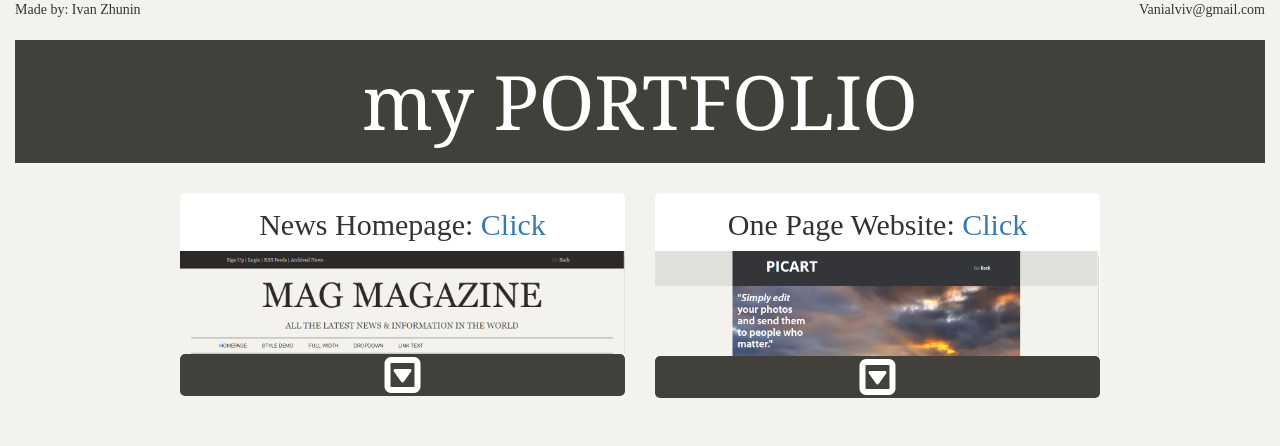
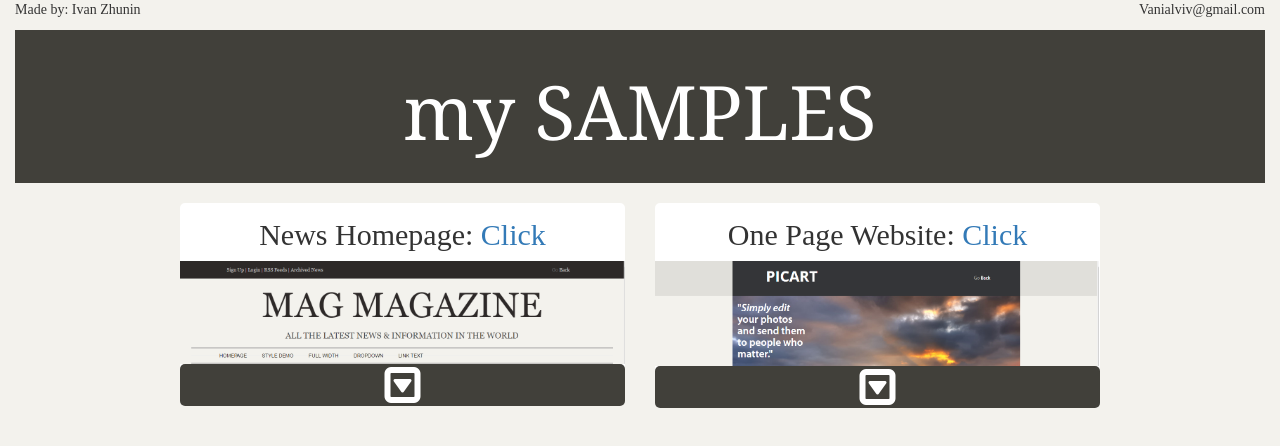
Before and after one commit to Vanialviv/Vanialviv.github.io, a plain HTML site: page index.html in a window 1280 px wide. Drawn offline with nearby package versions, Linux system fonts and the light colour scheme.

Commit message:
Update index.html

```diff
--- a/index.html
+++ b/index.html
@@ -24,8 +24,8 @@
          <p>Made by: Ivan Zhunin <p1 style="float:right">Vanialviv@gmail.com</p1></p>
 
          </div>
-         <div  class="header">
-         <h1>my PORTFOLIO</h1>
+         <div  class="header container-fluid">
+         <h1>my SAMPLES</h1>
 
 
          </div>
```
